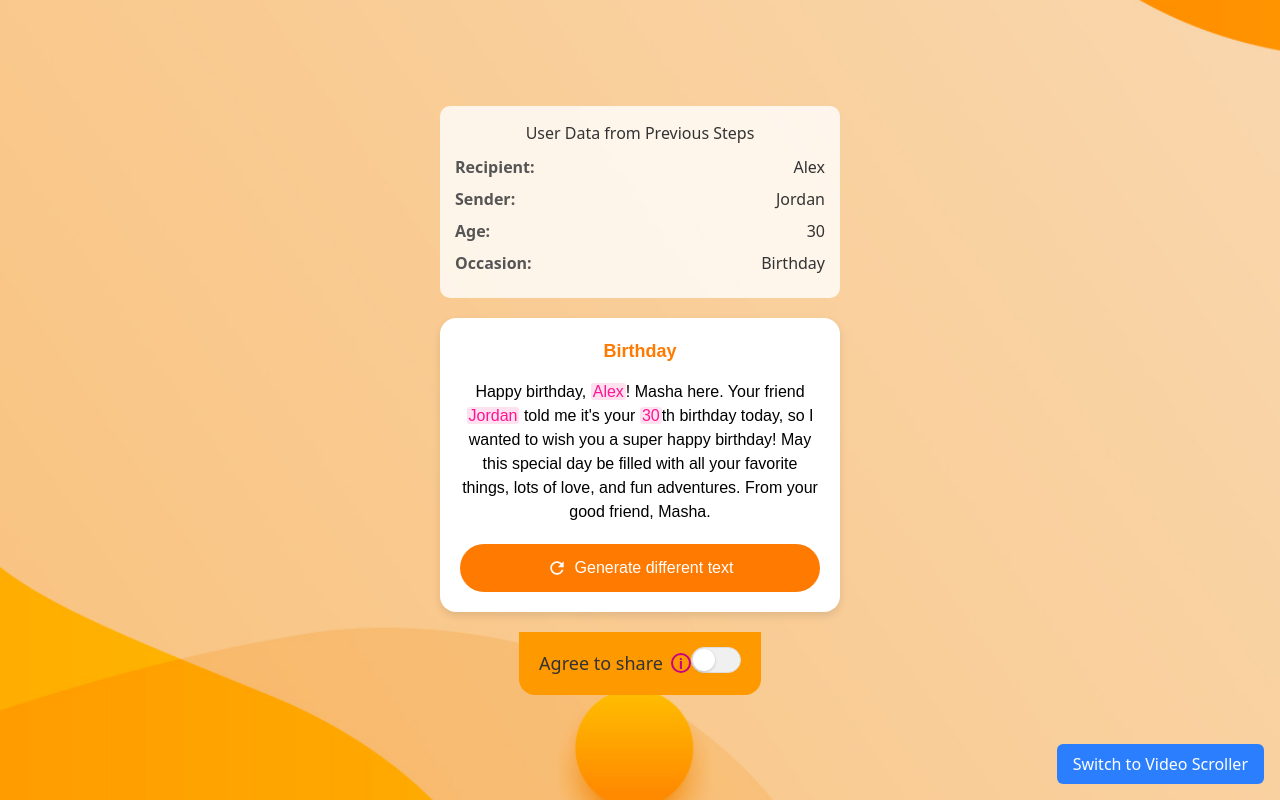
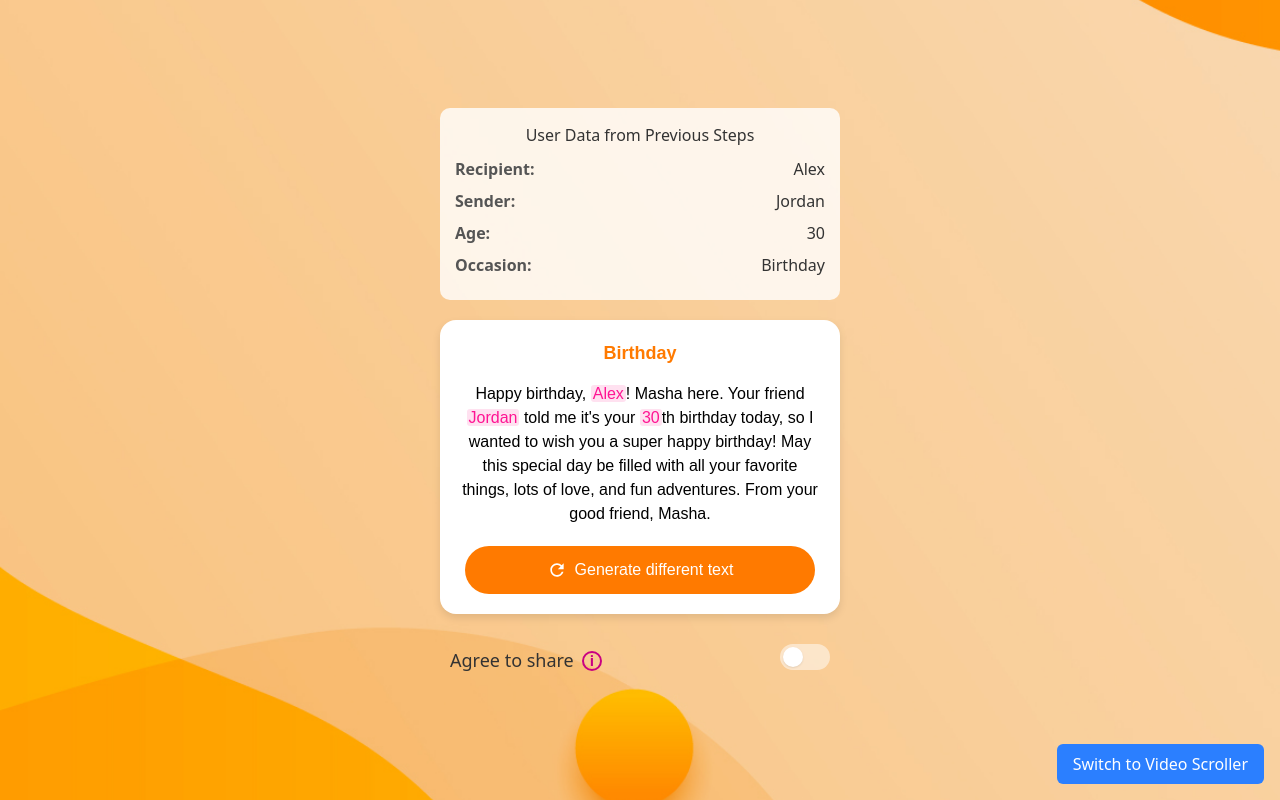
Before and after one commit to ijlaldev007/greeting-app, a React (Vite) app: page / in a window 1280 px wide. Built offline with nearby package versions, Linux system fonts and the light colour scheme.

Commit message:
Update styling to match design exactly

```diff
--- a/src/components/textgeneration/TextGeneration.css
+++ b/src/components/textgeneration/TextGeneration.css
@@ -54,6 +54,9 @@
   justify-content: center;
   gap: 8px;
   transition: background-color 0.2s;
+  width: 100%;
+  max-width: 350px;
+  margin: 0 auto;
 }
 
 .generate-button:hover {
--- a/src/components/textgeneration/TextGenerationDemo.css
+++ b/src/components/textgeneration/TextGenerationDemo.css
@@ -10,19 +10,25 @@
   display: flex;
   justify-content: space-between;
   align-items: center;
-  margin-top: 20px;
-  padding: 15px 20px;
-  background-color: #ff9900; /* Orange background */
-  border-radius: 0 0 16px 16px;
+  margin-top: 15px; /* Space between card and this section */
+  padding: 15px 0px;
+
+  border-radius: 30px;
   color: #333;
   font-size: 18px;
   font-weight: 500;
+  width: 100%;
+
+  margin-left: auto;
+  margin-right: auto;
+  box-sizing: border-box;
 }
 
 .share-toggle-text {
   display: flex;
   align-items: center;
   gap: 8px;
+  padding-left: 10px;
 }
 
 .info-icon {
@@ -42,6 +48,7 @@
 .toggle-container {
   position: relative;
   display: inline-block;
+  padding-right: 10px;
 }
 
 .toggle-container input {
@@ -54,25 +61,25 @@
   display: inline-block;
   width: 50px;
   height: 26px;
-  background-color: #f0f0f0;
+  background-color: #ffffff80; /* White with 50% opacity */
   border-radius: 34px;
   position: relative;
   cursor: pointer;
   transition: background-color 0.3s;
-  border: 1px solid #ddd;
+  border: none;
 }
 
 .toggle-switch::after {
   content: '';
   position: absolute;
-  width: 22px;
-  height: 22px;
+  width: 20px;
+  height: 20px;
   border-radius: 50%;
   background-color: white;
-  top: 1px;
-  left: 1px;
+  top: 3px;
+  left: 3px;
   transition: transform 0.3s;
-  box-shadow: 0 1px 3px rgba(0, 0, 0, 0.2);
+  box-shadow: 0 1px 2px #0000001a; /* Black with 10% opacity */
 }
 
 input:checked + .toggle-switch {
@@ -81,12 +88,13 @@ input:checked + .toggle-switch {
 
 input:checked + .toggle-switch::after {
   transform: translateX(24px);
+  background-color: white;
 }
 
 .user-data {
   margin-bottom: 20px;
   padding: 15px;
-  background-color: rgba(255, 255, 255, 0.8);
+  background-color: #ffffffcc; /* White with 80% opacity */
   border-radius: 10px;
   width: 100%;
 }
```
